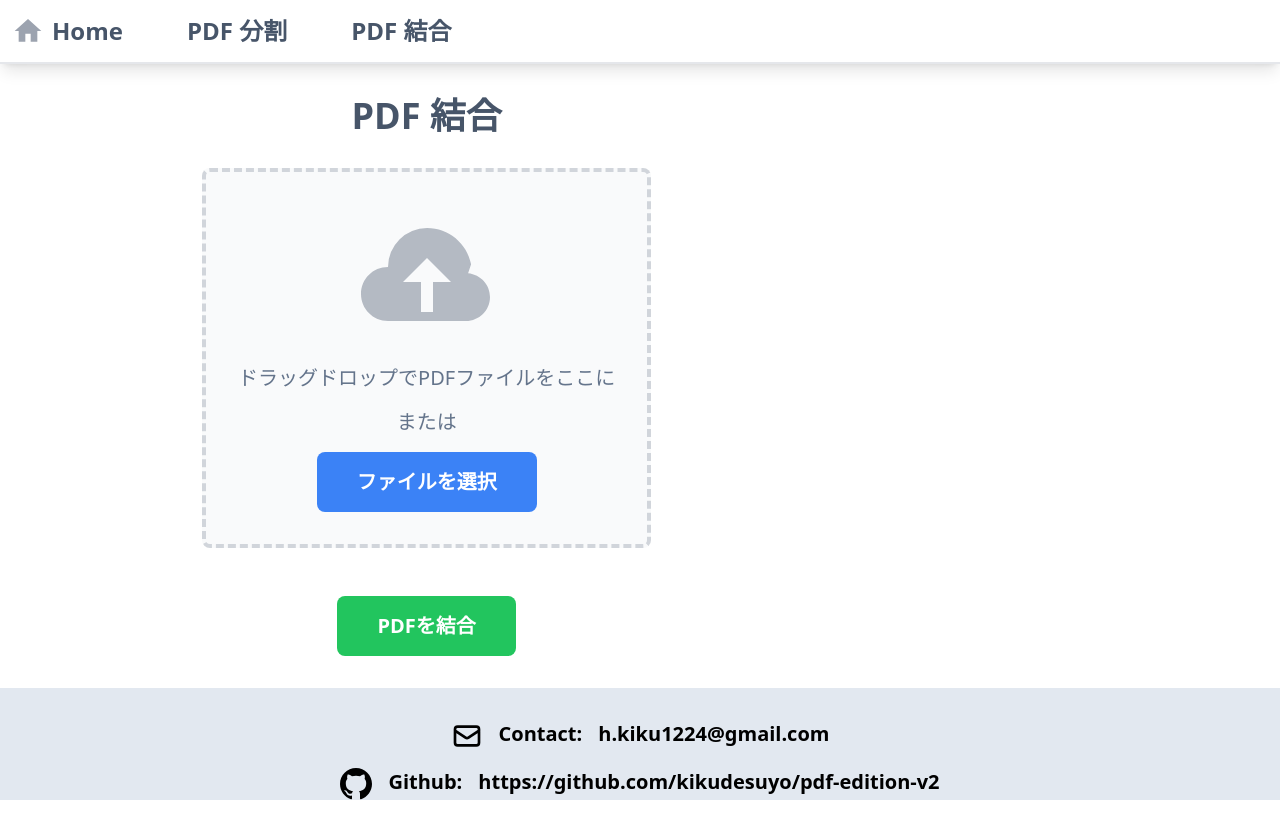
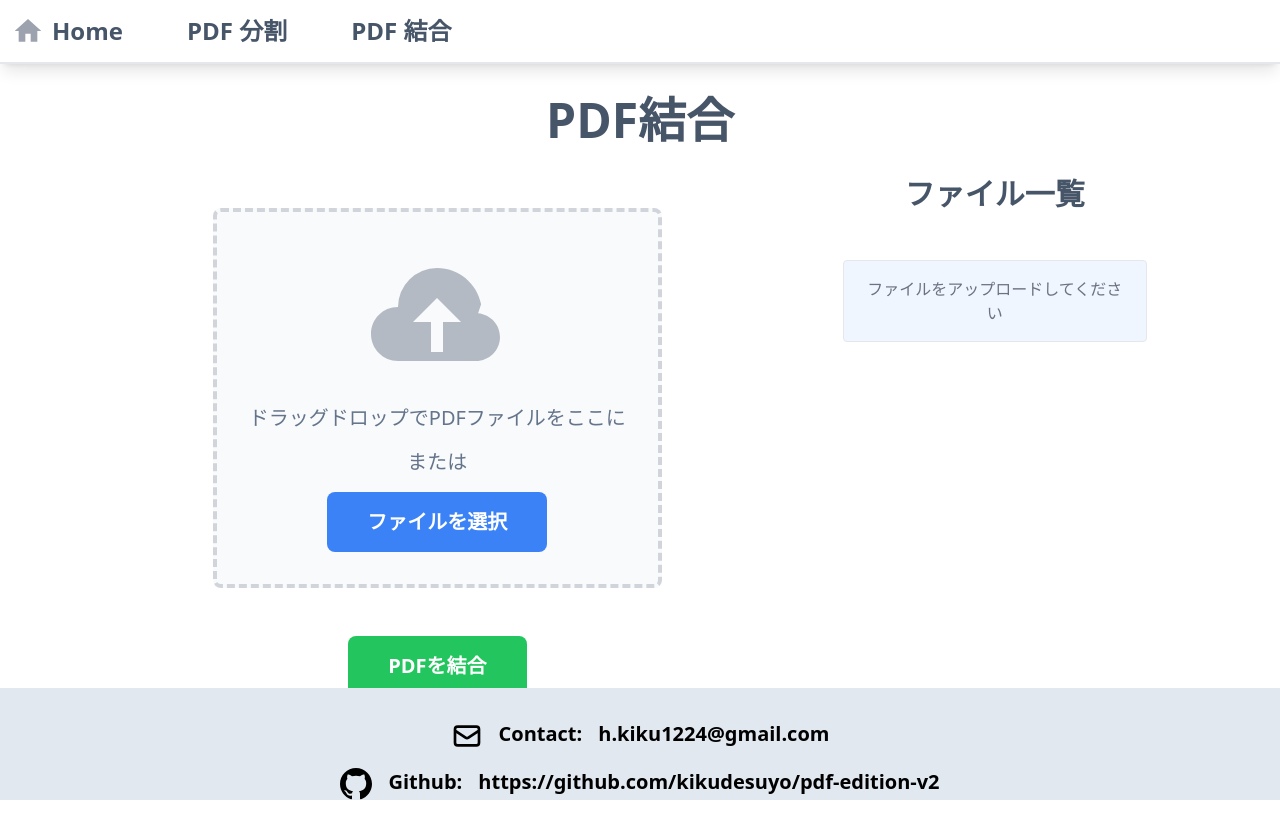
Before and after one commit to kikudesuyo/pdf-edition-v2, a Next.js app in the folder frontend/: page /merge-pdf in a window 1280 px wide. Before the commit the page ends 800 px from the top, so only its background shows below. Built offline with nearby package versions, Linux system fonts and the light colour scheme.

Commit message:
refactor

```diff
--- a/frontend/package.json
+++ b/frontend/package.json
@@ -21,7 +21,8 @@
     "react-dom": "^18.3.1",
     "react-dropzone": "^14.3.5",
     "tailwind-merge": "^3.0.1",
-    "tailwindcss-animate": "^1.0.7"
+    "tailwindcss-animate": "^1.0.7",
+    "uuid": "^11.1.0"
   },
   "devDependencies": {
     "@types/node": "^20",
--- a/frontend/src/app/merge-pdf/_components/sortableFileItemList.tsx
+++ b/frontend/src/app/merge-pdf/_components/sortableFileItemList.tsx
@@ -15,13 +15,14 @@ import {
 } from "@dnd-kit/sortable";
 
 import SortableFileItem from "@/app/merge-pdf/_components/sortableFileItem";
+import { type FileItem } from "@/app/merge-pdf/page";
 
 type Props = {
-  files: File[];
-  setFiles: (files: File[]) => void;
+  fileItems: FileItem[];
+  setFiles: (files: FileItem[]) => void;
 };
 
-const SortableFileItemList = ({ files, setFiles }: Props) => {
+const SortableFileItemList = ({ fileItems, setFiles }: Props) => {
   const sensors = useSensors(useSensor(PointerSensor));
 
   const handleDragEnd = (event: DragEndEvent) => {
@@ -31,30 +32,41 @@ const SortableFileItemList = ({ files, setFiles }: Props) => {
       return;
     }
 
-    const oldIndex = files.findIndex((file) => file.name === active.id);
-    const newIndex = files.findIndex((file) => file.name === over.id);
-    const newFiles = arrayMove(files, oldIndex, newIndex);
+    const oldIndex = fileItems.findIndex(
+      (fileItem) => fileItem.uid === active.id
+    );
+    const newIndex = fileItems.findIndex(
+      (fileItem) => fileItem.uid === over.id
+    );
+    const newFiles = arrayMove(fileItems, oldIndex, newIndex);
     setFiles(newFiles);
   };
 
   return (
     <div>
-      <p className="text-center text-2xl font-semibold text-slate-600">
-        選択したPDFファイル
-      </p>
       <DndContext
         sensors={sensors}
         collisionDetection={closestCenter}
         onDragEnd={handleDragEnd}
       >
         <SortableContext
-          items={files.map((file) => file.name)}
+          items={fileItems.map((fileItem) => fileItem.uid)}
           strategy={verticalListSortingStrategy}
         >
-          <ul className="w-full max-w-md list-none rounded border p-4">
-            {files.map((file) => (
-              <SortableFileItem key={file.name} id={file.name} file={file} />
-            ))}
+          <ul className="list-none rounded border bg-blue-50 p-4 transition-all">
+            {fileItems.length === 0 ? (
+              <li className="text-center text-gray-500">
+                ファイルをアップロードしてください
+              </li>
+            ) : (
+              fileItems.map((fileItem) => (
+                <SortableFileItem
+                  key={fileItem.uid}
+                  id={fileItem.uid}
+                  file={fileItem.file}
+                />
+              ))
+            )}
           </ul>
         </SortableContext>
       </DndContext>
--- a/frontend/src/app/merge-pdf/page.tsx
+++ b/frontend/src/app/merge-pdf/page.tsx
@@ -5,38 +5,51 @@ import UploadFile from "@/components/common/uploadFile";
 import { mergePdf } from "@/api/pdfApi";
 import Button from "@/components/common/button";
 import SortableFileItemList from "@/app/merge-pdf/_components/sortableFileItemList";
+import { v4 as uuidv4 } from "uuid";
+
+type FileItem = {
+  uid: string;
+  file: File;
+};
 
 const MergePdf = () => {
-  const [files, setFiles] = useState<File[]>([]);
+  const [fileItems, setFileItems] = useState<FileItem[]>([]);
   const [loading, setLoading] = useState(false);
   const [error, setError] = useState("");
-  console.log(files);
+  console.log(fileItems);
 
   const handleUpload = (uploadedFiles: File[]) => {
-    setFiles((prevFiles) => [...prevFiles, ...uploadedFiles]);
+    const wrappedFiles: FileItem[] = uploadedFiles.map((file) => ({
+      uid: uuidv4(),
+      file,
+    }));
+    setFileItems((prevFiles) => [...prevFiles, ...wrappedFiles]);
     setError("");
   };
 
   const handleClick = async () => {
-    if (files.length < 2) {
+    if (fileItems.length < 2) {
       setError("PDFの結合には2つ以上のファイルが必要です。");
       return;
     }
     setLoading(true);
     try {
+      const files = fileItems.map((item) => item.file);
       await mergePdf(files);
     } catch {
       setError("PDF 結合に失敗しました");
     } finally {
       setLoading(false);
-      setFiles([]);
+      setFileItems([]);
     }
   };
 
   return (
+    <div className="flex flex-col items-center justify-center gap-8 p-8">
+      <p className="text-5xl font-semibold text-slate-600">PDF結合</p>
       <div className="flex w-full">
         <div className="flex w-2/3 flex-col items-center justify-center gap-4">
-        <UploadFile title="PDF 結合" onUpload={handleUpload} />
+          <UploadFile onUpload={handleUpload} />
           {error && <div className="text-red-500">{error}</div>}
           <Button
             color="green"
@@ -45,13 +58,16 @@ const MergePdf = () => {
             onClick={handleClick}
           />
         </div>
-      <div className="flex items-center justify-center">
-        {files.length > 0 && (
-          <SortableFileItemList files={files} setFiles={setFiles} />
-        )}
+        <div className="flex w-1/4 flex-col gap-12">
+          <p className="text-center text-3xl font-semibold text-slate-600">
+            ファイル一覧
+          </p>
+          <SortableFileItemList fileItems={fileItems} setFiles={setFileItems} />
+        </div>
       </div>
     </div>
   );
 };
 
 export default MergePdf;
+export type { FileItem };
--- a/frontend/src/app/split-pdf/page.tsx
+++ b/frontend/src/app/split-pdf/page.tsx
@@ -37,7 +37,7 @@ const SplitPdf = () => {
 
   return (
     <div className="flex flex-col items-center justify-center gap-4">
-      <UploadFile title="PDF 分割" onUpload={handleUpload} />
+      <UploadFile onUpload={handleUpload} />
 
       {file && (
         <div className="text-slate-700">
--- a/frontend/src/components/common/uploadFile.tsx
+++ b/frontend/src/components/common/uploadFile.tsx
@@ -3,11 +3,10 @@ import UploadIcon from "@/assets/icons/uploadIcon";
 import Button from "@/components/common/button";
 
 type Props = {
-  title: string;
   onUpload: (files: File[]) => void;
 };
 
-const UploadFile = ({ title, onUpload }: Props) => {
+const UploadFile = ({ onUpload }: Props) => {
   const { getRootProps, getInputProps, isDragActive } = useDropzone({
     accept: { "application/pdf": [] },
     onDrop: (acceptedFiles) => {
@@ -17,8 +16,6 @@ const UploadFile = ({ title, onUpload }: Props) => {
 
   return (
     <div className="m-8 flex flex-col items-center justify-center gap-8">
-      <p className="text-4xl font-semibold text-slate-600">{title}</p>
-
       <div
         {...getRootProps({
           className: `flex w-full flex-col items-center justify-center gap-4 p-8 border-4 border-dashed rounded-lg text-center cursor-pointer ${
```
Also changed, not shown: 1 other file (tests, documents, lock files or other folders). Lines whose indentation alone changed are shown as unchanged.
